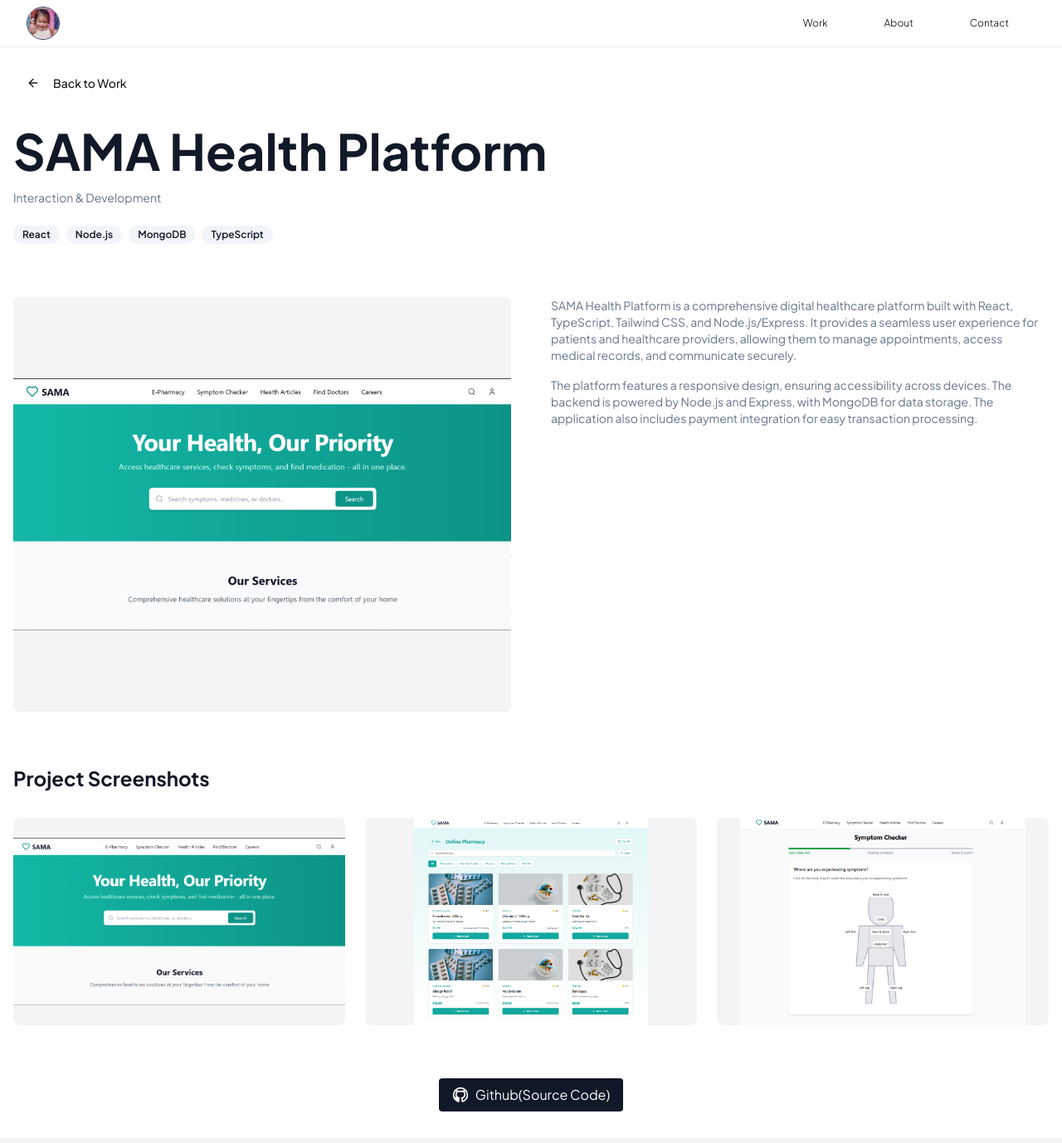
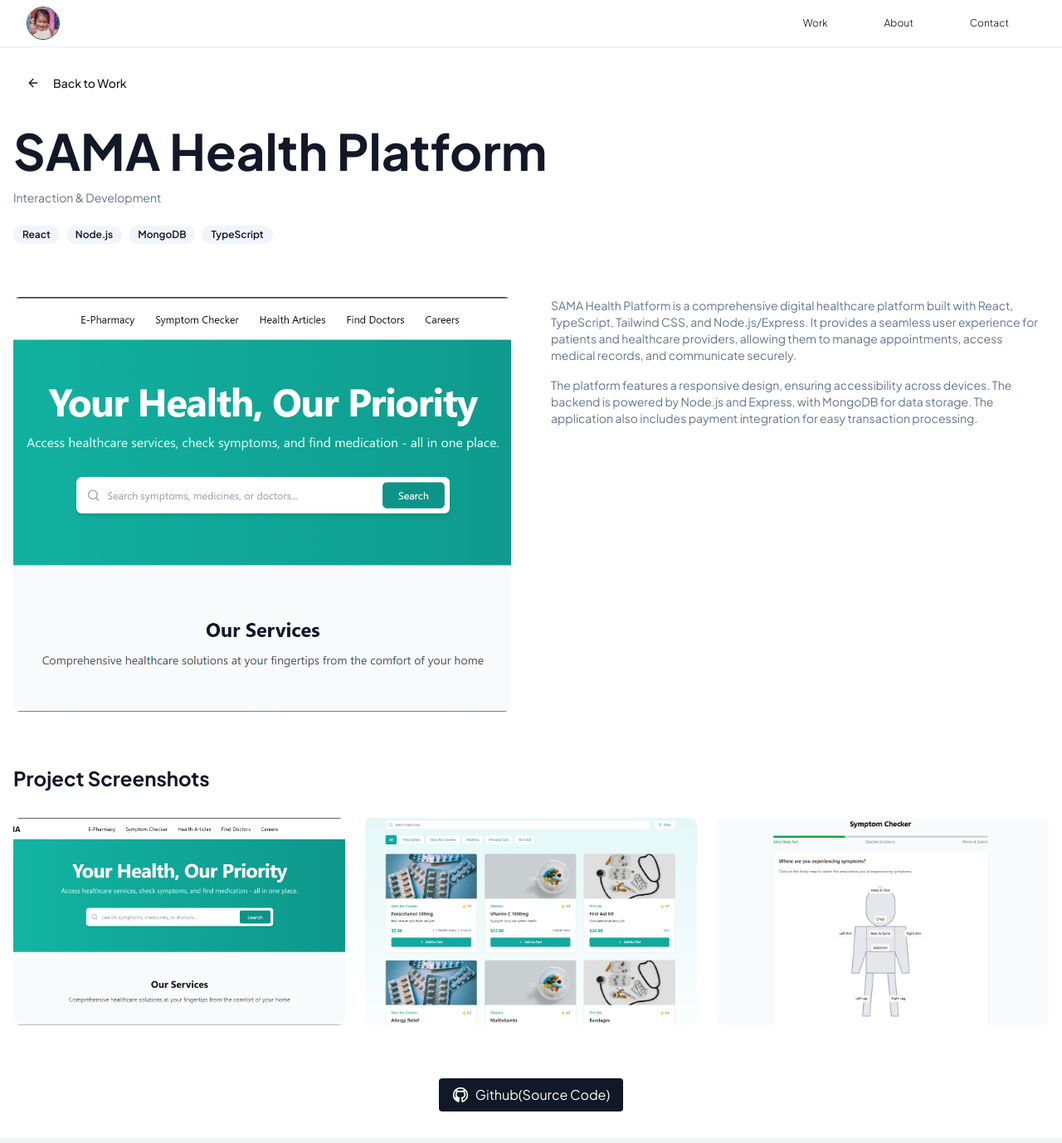
Before and after one commit to dipak-shaaki/Dipak-Portfolio, a Next.js app: page /projects/1 in a window 1280 px wide. Shown: the top 1378 px of the page at 83% size. Built offline with nearby package versions, Linux system fonts and the light colour scheme.

Commit message:
fixed project-page  section

```diff
--- a/app/projects/[id]/page.tsx
+++ b/app/projects/[id]/page.tsx
@@ -127,14 +127,8 @@ export default function ProjectPage() {
           </div>
 
           <div className="grid grid-cols-1 lg:grid-cols-2 gap-12 mb-16">
-            <div className="relative h-[300px] sm:h-[400px] md:h-[500px] rounded-lg overflow-hidden bg-gray-100 dark:bg-gray-800 flex items-center justify-center">
-              <Image
-                src={project.image || "/placeholder.svg"}
-                alt={project.title}
-                width={800}
-                height={500}
-                className="object-contain w-full h-full"
-              />
+            <div className="relative h-[300px] sm:h-[400px] md:h-[500px] rounded-lg overflow-hidden">
+              <Image src={project.image || "/placeholder.svg"} alt={project.title} fill className="object-cover" />
             </div>
 
             <div className="max-w-none">
@@ -149,13 +143,12 @@ export default function ProjectPage() {
           <h2 className="text-2xl font-bold mb-8 text-gray-900 dark:text-white">Project Screenshots</h2>
           <div className="grid grid-cols-1 md:grid-cols-3 gap-6 mb-16">
             {project.screenshots.map((screenshot: string, index: number) => (
-              <div key={index} className="relative h-[200px] sm:h-[250px] rounded-lg overflow-hidden bg-gray-100 dark:bg-gray-800 flex items-center justify-center">
+              <div key={index} className="relative h-[200px] sm:h-[250px] rounded-lg overflow-hidden">
                 <Image
                   src={screenshot || "/placeholder.svg"}
                   alt={`${project.title} screenshot ${index + 1}`}
-                  width={800}
-                  height={500}
-                  className="object-contain w-full h-full"
+                  fill
+                  className="object-cover"
                 />
               </div>
             ))}
```
